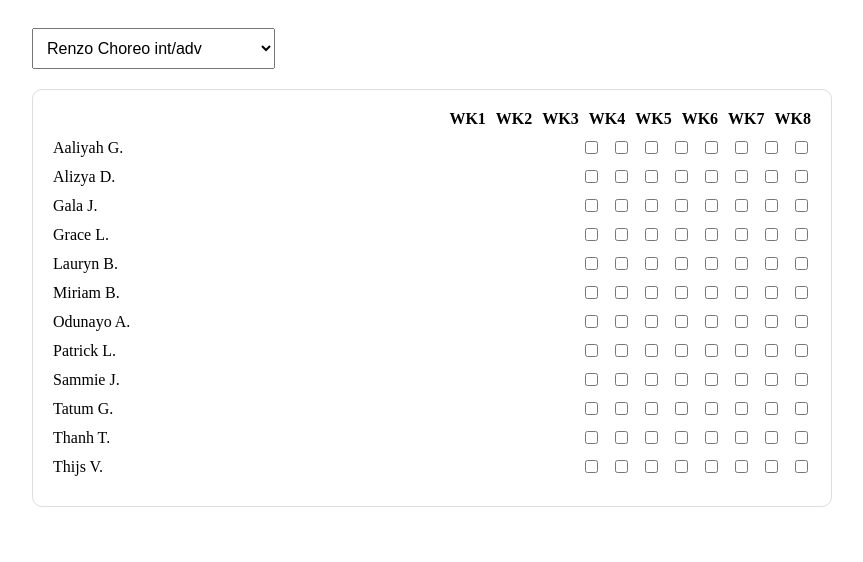
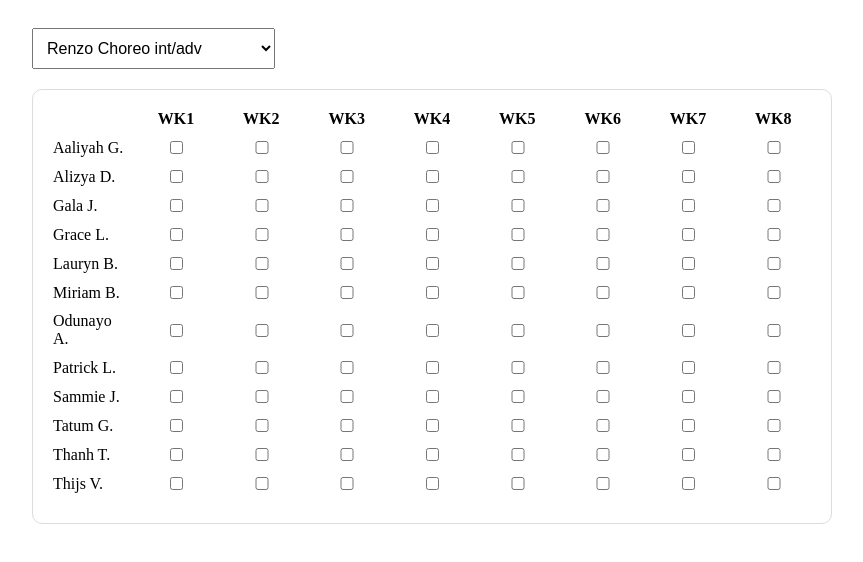
Before and after one commit to JulianW1113/presentie-3, a React (Vite) app: page / in a window 1280 px wide. Shown: the top 562 px of the page, without its empty margins (208-1071 px from the left). Built offline with nearby package versions, Linux system fonts and the light colour scheme.

Commit message:
Update App.jsx

```diff
--- a/src/App.jsx
+++ b/src/App.jsx
@@ -11,6 +11,10 @@ const data = {
   "Valery Hiphop Adv+": ["Brandon D.", "Indy S.", "Jade D.", "Jayne-Elja M.", "Lianne H.", "Lisette H.", "Lynn L.", "Nienke B.", "Robin S.", "Sara M.", "Tosca S.", "Zuzanna P."],
   "Valery Hiphop int/adv": ["Aaliyah G.", "Alicia A.", "Alizya D.", "Gala J.", "Grace L.", "Joshua I.", "Lauryn B.", "Miriam B.", "Patrick L.", "Thanh T.", "Thijs V.", "Zoe V."]
 };
+
+const AIRTABLE_BASE_ID = 'appZXtCuTGK6a6aws';
+const AIRTABLE_API_KEY = 'patK7bUG61aWlDKPs.07db5c4bae2ac05b0ed4c923e73026ae6f8af87e50c9c0d39bc8926be55c2a91';
+const AIRTABLE_TABLE_NAME = 'Presentielijsten';
 
 export default function App() {
   const [selectedCourse, setSelectedCourse] = useState("Renzo Choreo int/adv");
@@ -27,31 +31,31 @@ export default function App() {
     localStorage.setItem('presentie', JSON.stringify(presence));
   }, [presence]);
 
-  const updateAirtable = async (student, course, week, value) => {
-    const token = "patK7bUG61aWlDKPs.07db5c4bae2ac05b0ed4c923e73026ae6f8af87e50c9c0d39bc8926be55c2a91";
-    const baseId = "appZXtCuTGK6a6aws";
-    const tableName = "Imported table";
+  const updateAirtable = async (student, week, checked) => {
+    const recordName = student; // Assumes 'Leerling kort' matches exactly
+    const field = week;
 
-    const filterFormula = `AND({Leerling kort}='${student}', {Choreograaf}='${course}')`;
-
-    const res = await fetch(`https://api.airtable.com/v0/${baseId}/${tableName}?filterByFormula=${encodeURIComponent(filterFormula)}`, {
+    const response = await fetch(`https://api.airtable.com/v0/${AIRTABLE_BASE_ID}/${AIRTABLE_TABLE_NAME}`, {
       headers: {
-        Authorization: `Bearer ${token}`
+        Authorization: `Bearer ${AIRTABLE_API_KEY}`
       }
     });
-    const data = await res.json();
-    const recordId = data.records?.[0]?.id;
+    const data = await response.json();
 
-    if (recordId) {
-      await fetch(`https://api.airtable.com/v0/${baseId}/${tableName}/${recordId}`, {
-        method: "PATCH",
+    const record = data.records.find(
+      (r) => r.fields['Leerling kort'] === recordName && r.fields['Cursus'] === selectedCourse
+    );
+
+    if (record) {
+      await fetch(`https://api.airtable.com/v0/${AIRTABLE_BASE_ID}/${AIRTABLE_TABLE_NAME}/${record.id}`, {
+        method: 'PATCH',
         headers: {
-          Authorization: `Bearer ${token}`,
-          "Content-Type": "application/json"
+          Authorization: `Bearer ${AIRTABLE_API_KEY}`,
+          'Content-Type': 'application/json'
         },
         body: JSON.stringify({
           fields: {
-            [week]: value
+            [field]: checked
           }
         })
       });
@@ -68,7 +72,7 @@ export default function App() {
           [week]: newValue
         }
       };
-      updateAirtable(name, selectedCourse, week, newValue);
+      updateAirtable(name, week, newValue);
       return updated;
     });
   };
@@ -88,8 +92,8 @@ export default function App() {
       </select>
 
       <div style={{ border: '1px solid #ddd', padding: 20, borderRadius: 10 }}>
-        {/* Header met weeknummers */}
-        <div style={{ display: 'flex', justifyContent: 'flex-end', gap: 10, marginBottom: 10, fontWeight: 'bold' }}>
+        <div style={{ display: 'grid', gridTemplateColumns: '1fr repeat(8, 1fr)', gap: 10, marginBottom: 10, fontWeight: 'bold', textAlign: 'center' }}>
+          <span></span>
           {[...Array(8)].map((_, i) => (
             <span key={`label-${i}`}>{`WK${i + 1}`}</span>
           ))}
@@ -99,14 +103,14 @@ export default function App() {
           <div
             key={student}
             style={{
-              display: 'flex',
-              justifyContent: 'space-between',
+              display: 'grid',
+              gridTemplateColumns: '1fr repeat(8, 1fr)',
+              gap: 10,
               alignItems: 'center',
               marginBottom: 10
             }}
           >
             <span>{student}</span>
-            <div style={{ display: 'flex', gap: 10 }}>
             {[...Array(8)].map((_, i) => (
               <input
                 key={i}
@@ -116,7 +120,6 @@ export default function App() {
               />
             ))}
           </div>
-          </div>
         ))}
       </div>
     </div>
```
Lines whose indentation alone changed are shown as unchanged.
